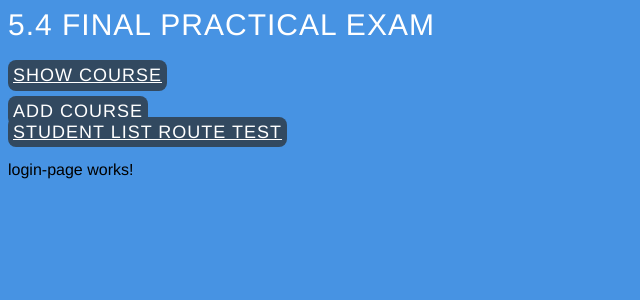
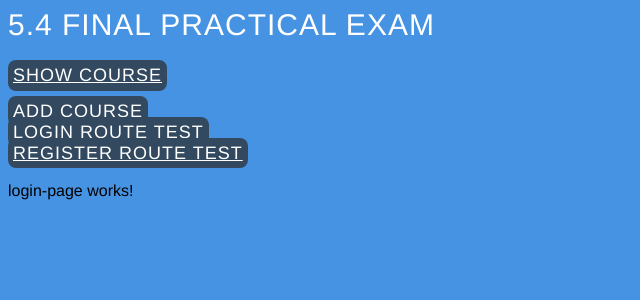
Before and after one commit to MicrowavedBunny/CIS480-Capstone-group2, an Angular app: page /login-page in a window 1280 px wide. Shown: the top 300 px of the page, without its empty margins (0-640 px from the left). Built offline with nearby package versions, Linux system fonts and the light colour scheme.

Commit message:
route set up for register page

```diff
--- a/src/app/app-routing.module.ts
+++ b/src/app/app-routing.module.ts
@@ -6,6 +6,7 @@ import { CourseDetailComponent } from './components/course-components/course-det
 import { AddCourseComponent } from './components/course-components/add-course/add-course.component';
 import { RemoveCourseComponent } from './components/course-components/remove-course/remove-course.component';
 import { LoginPageComponent } from './components/student-components/login-page/login-page.component';
+import { RegisterPageComponent } from './components/student-components/register-page/register-page.component';
 
 const routes: Routes = [
   { path: '', pathMatch: 'full', redirectTo: 'login-page' },
@@ -13,7 +14,8 @@ const routes: Routes = [
   { path: 'edit-course/:id', component: CourseDetailComponent},
   { path: 'add-course', component: AddCourseComponent},
   { path: 'remove-course/:id', component: RemoveCourseComponent},
-  { path: 'login-page', component: LoginPageComponent}
+  { path: 'login-page', component: LoginPageComponent},
+  { path: 'register-page', component: RegisterPageComponent}
 ];
 
 @NgModule({
--- a/src/app/app.component.html
+++ b/src/app/app.component.html
@@ -10,7 +10,10 @@
         <a class="nav-link" routerLinkActive="active" routerLink="/add-course">Add Course</a>
       </li>
       <li class="nav-item">
-        <a class="nav-link" routerLinkActive="active" routerLink="/login-page">student list route test</a>
+        <a class="nav-link" routerLinkActive="active" routerLink="/login-page">login route test</a>
+      </li>
+      <li class="nav-item">
+        <a class="nav-link" routerLinkActive="active" routerLink="/register-page">register route test</a>
       </li>
     </ul>
   </div>
```
